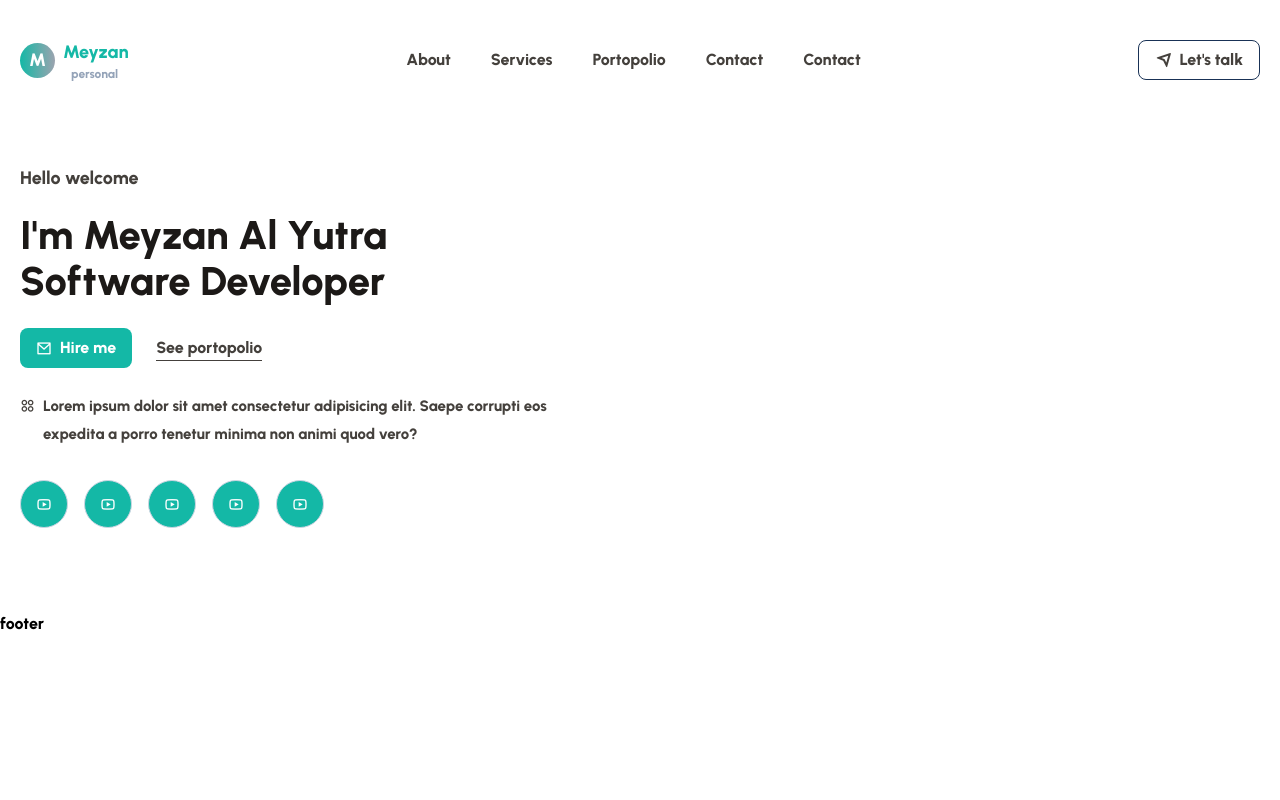
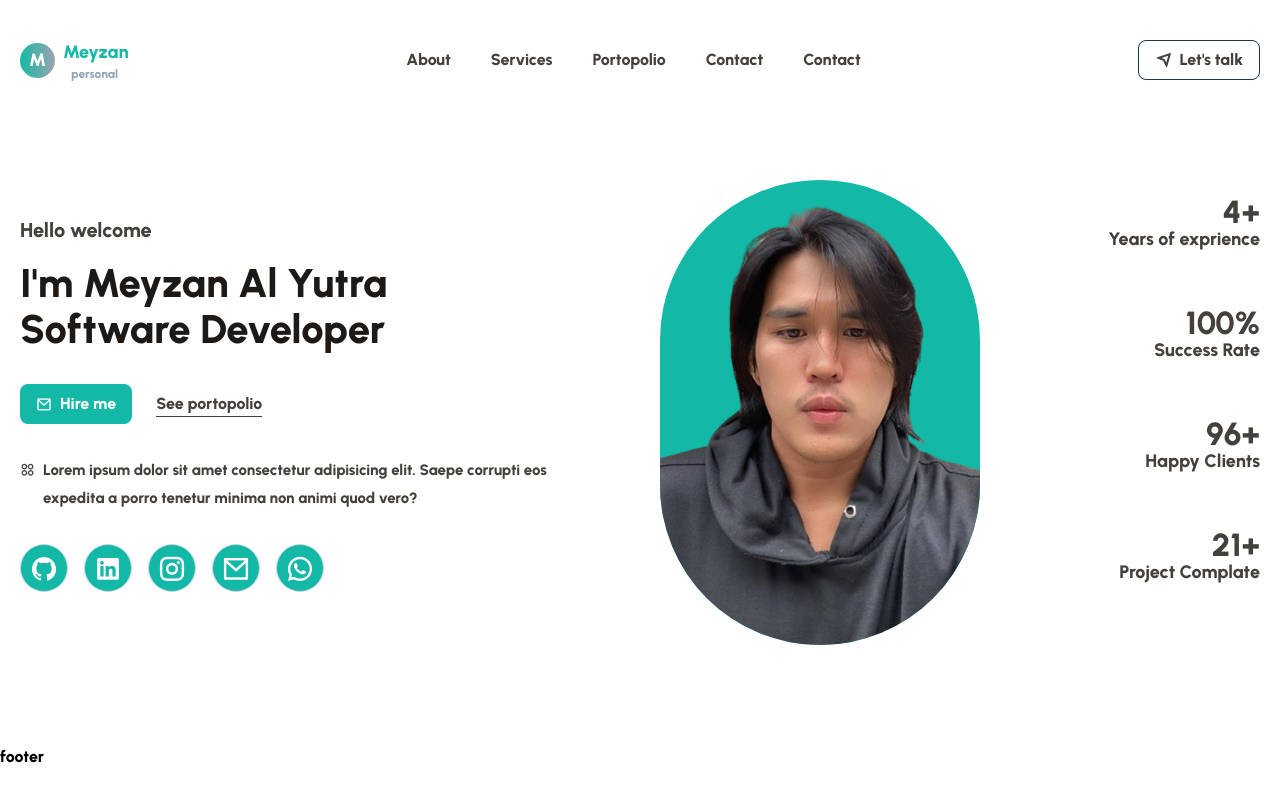
Before and after one commit to Meyzan16/portopolio-react, a React (Create React App) app: page / in a window 1280 px wide. Built offline with nearby package versions, Linux system fonts and the light colour scheme.

Commit message:
hero section 2

```diff
--- a/src/components/UI/Hero.jsx
+++ b/src/components/UI/Hero.jsx
@@ -1,7 +1,9 @@
 import React from 'react'
 
 // import HeroImg from '../../assets/images/hero.svg'
-// import CountUp from 'react-countup'
+// import HeroImg from '../../assets/images/meyzan.png'
+import HeroImg from '../../assets/images/preview-poto.png'
+import CountUp from 'react-countup'
 
 const Hero = () => {
   return (
@@ -9,12 +11,12 @@ const Hero = () => {
         <div className="container">
             <div className='md:flex items-center justify-between sm:flex-col md:flex-row'>
                     {/* hero left content */}
-                    <div className="w-full md:basis-1/2 text-center sm:text-left">
+                    <div className="w-full md:basis-1/2 text-center md:text-left">
                         <h5 data-aos='fade-right' data-aos-duration='1500' className=' text-stone-700
-                        text-lg font-[600]'>
+                        text-lg md:text-xl font-[600]'>
                             Hello welcome
                         </h5>
-                        <h1 data-aos='fade-up' data-aos-duration='1800' data-aos-delay='200' className='mt-5 text-stone-900 font-[800]
+                        <h1 data-aos='fade-up' data-aos-duration='1800' data-aos-delay='200' className='py-4 text-stone-900 font-[800]
                             text-[1.8rem] sm:text-[40px] leading-[35px] sm:leading-[46px]'>I'm Meyzan Al Yutra
                             <br />
                             <span className='text-[1.4rem] sm:text-[40px]'>
@@ -23,7 +25,7 @@ const Hero = () => {
                         </h1>
 
                         <div data-aos='fade-up' data-aos-duration='1800' data-aos-delay='200'
-                            className='flex items-center justify-center sm:justify-normal gap-6 py-6'>
+                            className='flex items-center justify-center md:justify-normal gap-6 py-4'>
                             <a href="#contact">
                                 <button className="px-4 py-2 rounded-lg bg-primary text-white font-[500] flex items-center gap-2
                                 hover:bg-smallTextColor ease-in duration-300">
@@ -37,57 +39,108 @@ const Hero = () => {
                         </div>
 
                         <p data-aos='fade-up' data-aos-duration='1500'
-                            className='flex gap-2 text-stone-700 font-[500] text-[15px]
-                            leading-7  sm:pr-10 '>
+                            className='w-full flex gap-2 text-stone-700 font-[500] text-[15px]
+                            leading-7  md:pr-10 py-4'>
                             <span>
                                 <i class='ri-apps-2-line'></i>
                             </span>
                             Lorem ipsum dolor sit amet consectetur adipisicing elit. Saepe corrupti eos expedita a porro tenetur minima non animi quod vero?
                         </p>
 
-                        <div className='mt-8 flex items-center justify-center sm:justify-normal gap-4'>
+                        <div className='flex items-center justify-center md:justify-normal gap-4 py-4'>
                             {/* <span className='text-stone-700 text-[15px] '>Follow me :</span> */}
 
                                 <span>
-                                    <a href="" className='sm:w-12 sm:h-12 w-9 h-9
+                                    <a href="#github" className="sm:w-12 sm:h-12 w-9 h-9
                                             rounded-full justify-center border
                                             border-slate-300 hover:border-primary
                                             transition-all duration-300 hover:ease-in hover:scale-125
-                                            hover:text-white  flex items-center text-white bg-primary'><i class='ri-youtube-line'></i></a>
+                                            hover:text-white  flex items-center text-white bg-primary text-[18px] sm:text-[29px]">
+                                                <i class="ri-github-fill"></i>
+                                    </a>
                                 </span>
                                 <span>
-                                    <a href="" className='sm:w-12 sm:h-12 w-9 h-9
+                                    <a href="#lnkedin" className="sm:w-12 sm:h-12 w-9 h-9
                                             rounded-full justify-center border
                                             border-slate-300 hover:border-primary
                                             transition-all duration-300 hover:ease-in hover:scale-125
-                                            hover:text-white  flex items-center text-white bg-primary'><i class='ri-youtube-line'></i></a>
+                                            hover:text-white  flex items-center text-white bg-primary text-[18px] sm:text-[29px]" >
+                                                <i class="ri-linkedin-box-fill"></i>
+                                    </a>
                                 </span>
                                 <span>
-                                    <a href="" className='sm:w-12 sm:h-12 w-9 h-9
+                                    <a href="#instagram" className="sm:w-12 sm:h-12 w-9 h-9
                                             rounded-full justify-center border
                                             border-slate-300 hover:border-primary
                                             transition-all duration-300 hover:ease-in hover:scale-125
-                                            hover:text-white  flex items-center text-white bg-primary'><i class='ri-youtube-line'></i></a>
+                                            hover:text-white  flex items-center text-white bg-primary text-[18px] sm:text-[29px]">
+                                               <i class="ri-instagram-line"></i>
+                                    </a>
                                 </span>
                                 <span>
-                                    <a href="" className='sm:w-12 sm:h-12 w-9 h-9
+                                    <a href="#mail" className="sm:w-12 sm:h-12 w-9 h-9
                                             rounded-full justify-center border
                                             border-slate-300 hover:border-primary
                                             transition-all duration-300 hover:ease-in hover:scale-125
-                                            hover:text-white  flex items-center text-white bg-primary'><i class='ri-youtube-line'></i></a>
+                                            hover:text-white  flex items-center text-white bg-primary text-[18px] sm:text-[29px]">
+                                               <i class="ri-mail-line"></i>
+                                    </a>
                                 </span>
                                 <span>
-                                    <a href="" className='sm:w-12 sm:h-12 w-9 h-9
+                                    <a href="#whatsapp" className="sm:w-12 sm:h-12 w-9 h-9
                                             rounded-full justify-center border
                                             border-slate-300 hover:border-primary
                                             transition-all duration-300 hover:ease-in hover:scale-125
-                                            hover:text-white  flex items-center text-white bg-primary'><i class='ri-youtube-line'></i></a>
+                                            hover:text-white  flex items-center text-white bg-primary text-[18px] sm:text-[29px]">
+                                               <i class="ri-whatsapp-line"></i>
+                                    </a>
                                 </span>
-
                         </div>
                     </div>
+                    {/* end hero content */}
 
-                    {/* end hero content */}
+                    {/* img */}
+                    <div className='md:basis-1/3 py-4'>
+                        <figure className='flex items-center justify-center bg-primary  w-60  md:w-[20rem]    pt-4 mx-auto  rounded-full  overflow-hidden '>
+                            <img src={HeroImg} alt="" className='w-full'/>
+                            {/* asda */}
+                        </figure>
+                    </div>
+                    {/* end img */}
+                    <div className='basis-1/5  flex justify-between text-center flex-wrap gap-4
+                        md:flex-col md:justify-end md:text-end'>
+                            <div className="mb-2 md:mb-10">
+                                <h2 className='text-stone-700 font-[700] text-xl  md:text-[32px]'>
+                                    <CountUp start={0} end={4} duration={2} suffix='+'/>
+                                </h2>
+                                <h4 className='text-stone-700 font-[600]  text-md md:text-[18px]'
+                                >Years of exprience</h4>
+                            </div>
+
+                            <div className="mb-2 md:mb-10">
+                                <h2 className='text-stone-700 font-[700]  text-xl md:text-[32px]'>
+                                    <CountUp start={0} end={100} duration={2} suffix='%'/>
+                                </h2>
+                                <h4 className='text-stone-700 font-[600]  text-md md:text-[18px]'
+                                >Success Rate</h4>
+                            </div>
+
+                            <div className="mb-2 md:mb-10">
+                                <h2 className='text-stone-700 font-[700]  text-xl md:text-[32px]'>
+                                    <CountUp start={0} end={96} duration={2} suffix='+'/>
+                                </h2>
+                                <h4 className='text-stone-700 font-[600]  text-md md:text-[18px]'
+                                >Happy Clients</h4>
+                            </div>
+
+                            <div className="mb-2 md:mb-10">
+                                <h2 className='text-stone-700 font-[700]  text-xl md:text-[32px]'>
+                                    <CountUp start={0} end={21} duration={2} suffix='+'/>
+                                </h2>
+                                <h4 className='text-stone-700 font-[600]  text-md md:text-[18px]'
+                                >Project Complate</h4>
+                            </div>
+                    </div>
             </div>
         </div>
     </section>
```
Also changed, not shown: src/assets/images/meyzan.png (added), src/assets/images/preview-poto.png (added).
